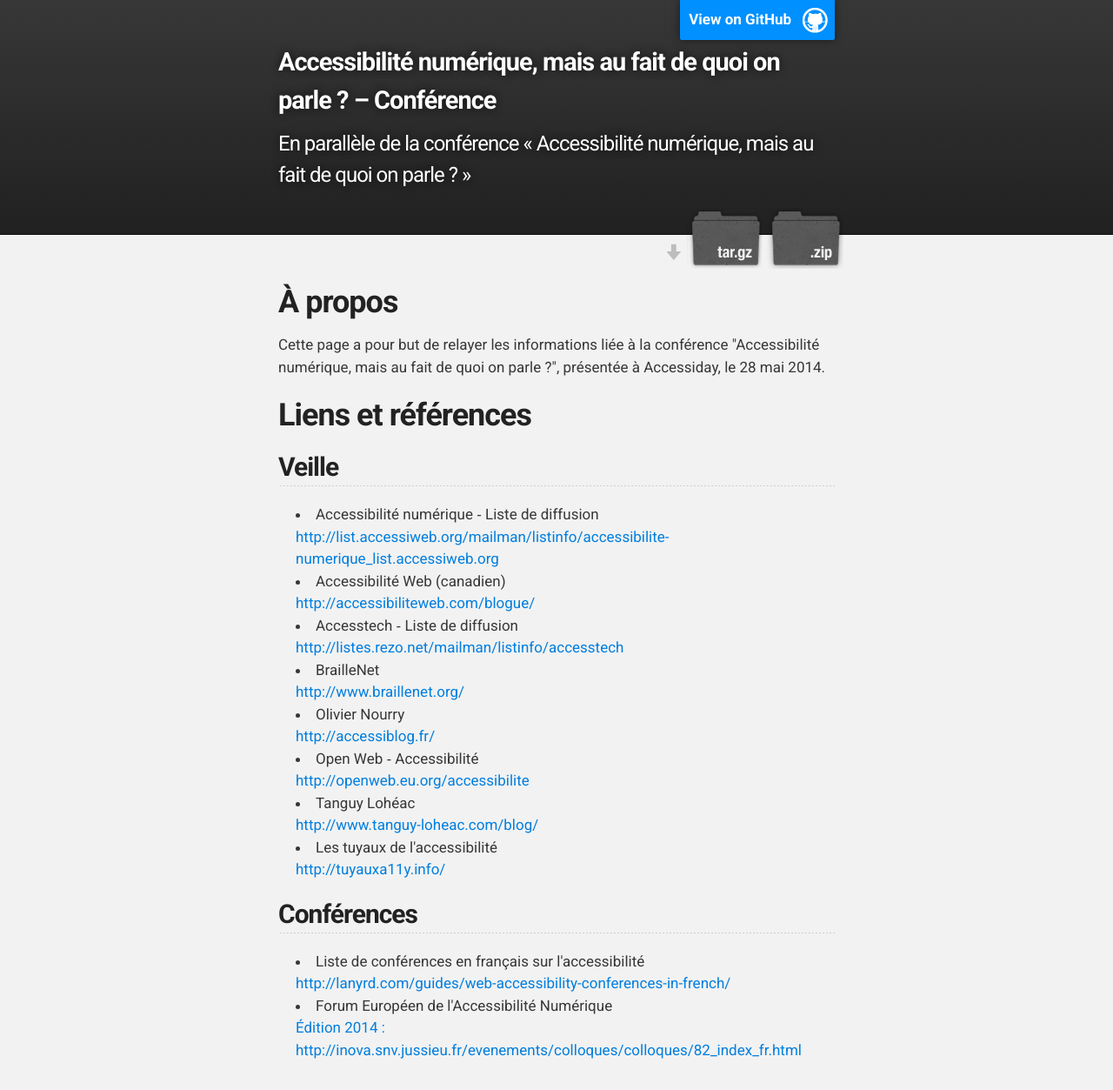
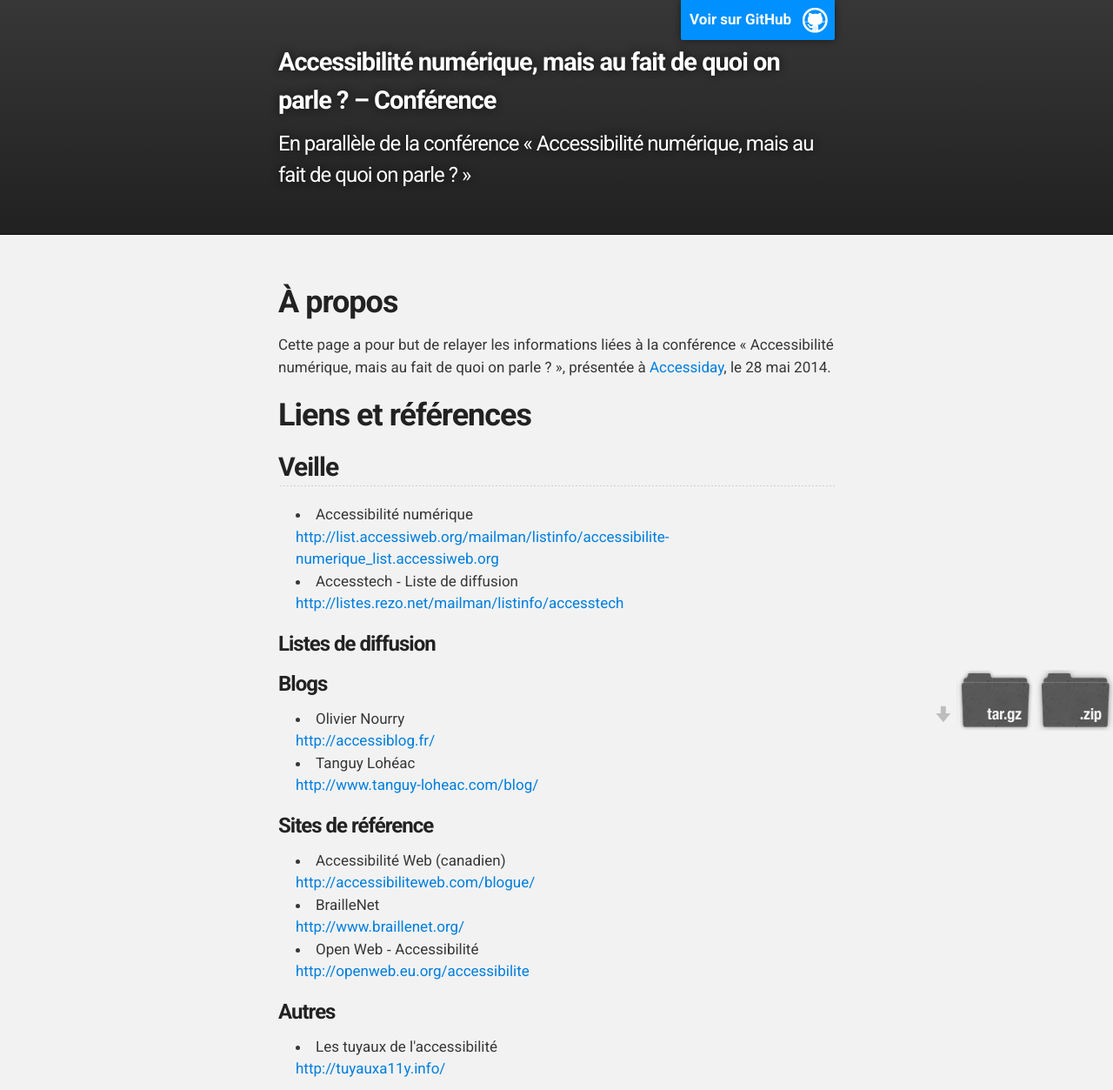
Before and after one commit to DelphineM/AccessibiliteNumeriqueDeQuoiOnParle, a plain HTML site: page index.html in a window 1280 px wide. Shown: the top 1253 px of the page at 87% size. Drawn offline with Linux system fonts and the light colour scheme.

Commit message:
Update index.html

```diff
--- a/index.html
+++ b/index.html
@@ -17,15 +17,11 @@
     <!-- HEADER -->
     <div id="header_wrap" class="outer">
         <header class="inner">
-          <a id="forkme_banner" href="https://github.com/DelphineM/accessibiliteNumeriqueDeQuoiOnParle">View on GitHub</a>
+          <a id="forkme_banner" href="https://github.com/DelphineM/accessibiliteNumeriqueDeQuoiOnParle">Voir sur GitHub</a>
 
           <h1 id="project_title">Accessibilité numérique, mais au fait de quoi on parle&nbsp;? – Conférence</h1>
           <h2 id="project_tagline">En parallèle de la conférence &laquo;&nbsp;Accessibilité numérique, mais au fait de quoi on parle&nbsp;?&nbsp;&raquo;</h2>
 
-            <section id="downloads">
-              <a class="zip_download_link" href="https://github.com/DelphineM/accessibiliteNumeriqueDeQuoiOnParle/zipball/master">Download this project as a .zip file</a>
-              <a class="tar_download_link" href="https://github.com/DelphineM/accessibiliteNumeriqueDeQuoiOnParle/tarball/master">Download this project as a tar.gz file</a>
-            </section>
         </header>
     </div>
 
@@ -35,40 +31,57 @@
         <h1>
 <a name="%C3%80-propos" class="anchor" href="#%C3%80-propos"><span class="octicon octicon-link"></span></a>À propos</h1>
 
-<p>Cette page a pour but de relayer les informations liée à la conférence "Accessibilité numérique, mais au fait de quoi on parle&nbsp;?", présentée à Accessiday, le 28 mai 2014.</p>
+<p>Cette page a pour but de relayer les informations liées à la conférence &laquo;&nbsp;Accessibilité numérique, mais au fait de quoi on parle&nbsp;?&nbsp;&raquo;, présentée à <a href="http://www.accessiday.fr/">Accessiday</a>, le 28 mai 2014.</p>
 
 <h1>
 <a name="liens-et-r%C3%A9f%C3%A9rences" class="anchor" href="#liens-et-r%C3%A9f%C3%A9rences"><span class="octicon octicon-link"></span></a>Liens et références</h1>
 <h2>Veille</h2>
 <ul>
   <li>
-	Accessibilité numérique &dash; Liste de diffusion
+	Accessibilité numérique
 	<br /><a href="http://list.accessiweb.org/mailman/listinfo/accessibilite-numerique_list.accessiweb.org">http://list.accessiweb.org/mailman/listinfo/accessibilite-numerique_list.accessiweb.org</a>
-</li>
+	</li>
+	<li>
+		Accesstech &dash; Liste de diffusion
+		<br /><a href="http://listes.rezo.net/mailman/listinfo/accesstech">http://listes.rezo.net/mailman/listinfo/accesstech</a>
+	</li>
+</ul>
+
+<h3>Listes de diffusion</h3>
+<h3>Blogs</h3>
+<ul>
+	<li>
+		Olivier Nourry
+		<br /><a href="http://accessiblog.fr/">http://accessiblog.fr/</a>
+	</li>
+	<li>
+		Tanguy Lohéac
+		<br /><a href="http://www.tanguy-loheac.com/blog/">http://www.tanguy-loheac.com/blog/</a>
+	</li>
+</ul>
+
+<h3>Sites de référence</h3>
+
+<ul>
+
 <li>
 	Accessibilité Web (canadien)
 	<br /><a href="http://accessibiliteweb.com/blogue/">http://accessibiliteweb.com/blogue/</a>
 </li>
-<li>
-	Accesstech &dash; Liste de diffusion
-	<br /><a href="http://listes.rezo.net/mailman/listinfo/accesstech">http://listes.rezo.net/mailman/listinfo/accesstech</a>
-</li>
+
 <li>
 	BrailleNet
 	<br /><a href="http://www.braillenet.org/">http://www.braillenet.org/</a>
 </li>
-<li>
-	Olivier Nourry
-	<br /><a href="http://accessiblog.fr/">http://accessiblog.fr/</a>
-</li>
+
 <li>
 	Open Web &dash; Accessibilité
 	<br /><a href="http://openweb.eu.org/accessibilite">http://openweb.eu.org/accessibilite</a>
 </li>
-<li>
-	Tanguy Lohéac
-	<br /><a href="http://www.tanguy-loheac.com/blog/">http://www.tanguy-loheac.com/blog/</a>
-</li>
+</ul>
+<h3>Autres</h3>
+
+<ul>
 <li>
 	Les tuyaux de l'accessibilité
 	<br /><a href="http://tuyauxa11y.info/">http://tuyauxa11y.info/</a>
@@ -97,6 +110,10 @@
     </div>
 
 
+            <section id="downloads">
+              <a class="zip_download_link" href="https://github.com/DelphineM/accessibiliteNumeriqueDeQuoiOnParle/zipball/master">Download this project as a .zip file</a>
+              <a class="tar_download_link" href="https://github.com/DelphineM/accessibiliteNumeriqueDeQuoiOnParle/tarball/master">Download this project as a tar.gz file</a>
+            </section>
 
   </body>
 </html>
```
